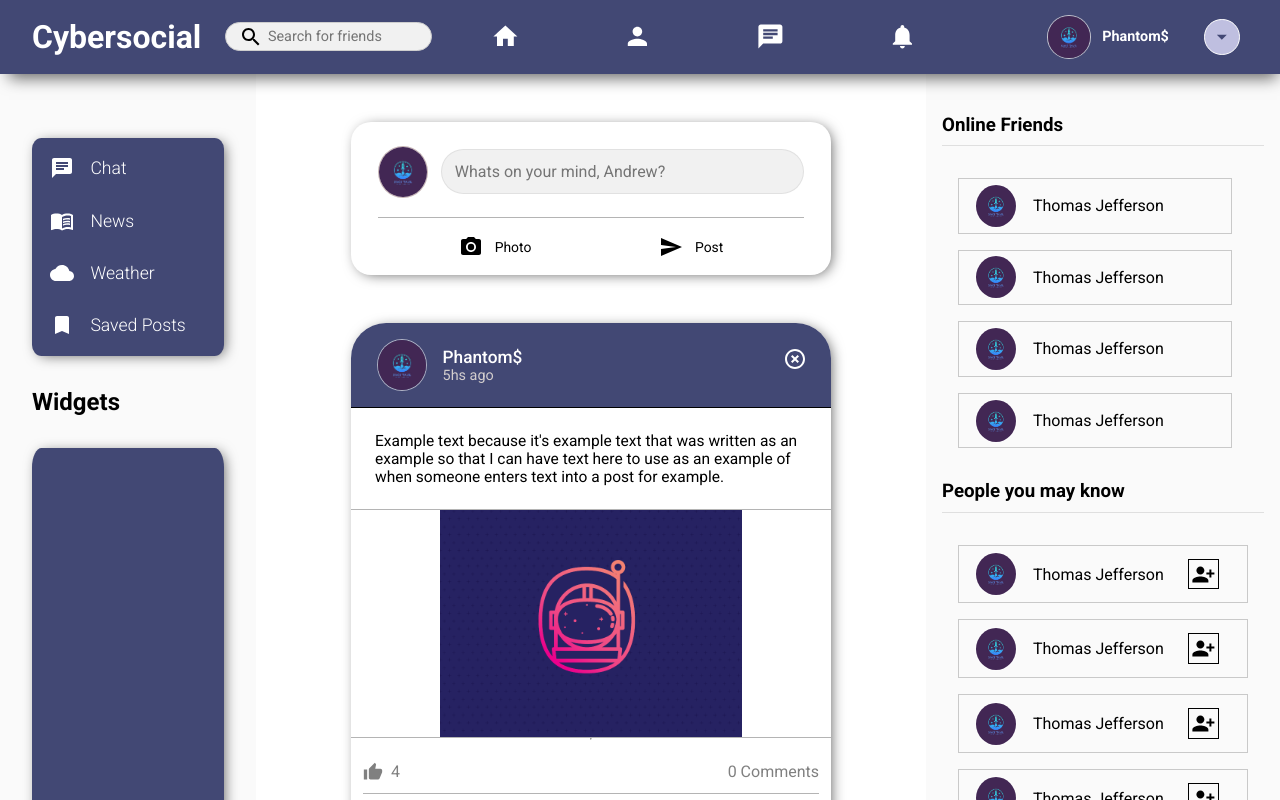
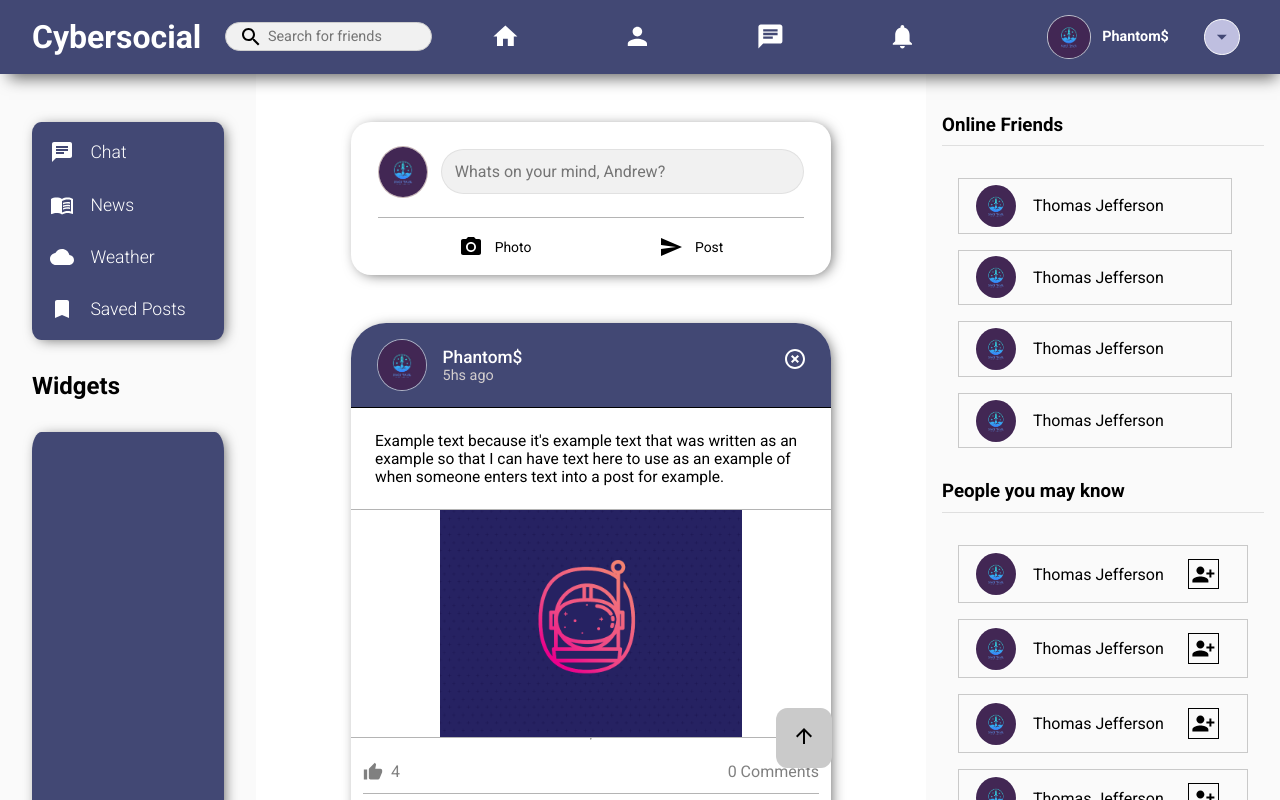
Before and after one commit to AndrewJustinW/Cyber-Social, a React (Create React App) app in the folder client/: page / in a window 1280 px wide. Shown: the top 800 px of the page. Built offline with nearby package versions, Linux system fonts and the light colour scheme; a web font is replaced by a local one.

Commit message:
Added scroll to top button on feed component

```diff
--- a/client/src/components/Feed.js
+++ b/client/src/components/Feed.js
@@ -1,4 +1,5 @@
 import React from 'react'
+import ArrowUpward from '@mui/icons-material/ArrowUpward';
 import CreatePost from './CreatePost'
 import Post from './Post'
 
@@ -6,12 +7,25 @@ const Feed = () => {
     return (
         <div className="feed-wrapper">
 
+            <div className="pageup-button" onClick={() => {
+                window.scrollTo({
+                    top: 0,
+                    behavior: "smooth"
+                });
+            }}>
+
+                <ArrowUpward />
+
+            </div>
+
             <CreatePost className="feed-item" />
             <Post />
             <Post />
             <Post />
             <Post />
 
+
+
         </div>
     )
 }
--- a/client/src/styles/_feed.scss
+++ b/client/src/styles/_feed.scss
@@ -4,6 +4,16 @@
     flex-direction: column;
     align-items: center;
     padding: 2em 0;
+    position: relative;
 
+    .pageup-button {
+        position: fixed;
+        bottom: 2em;
+        right: 28em;
+        background-color: rgb(202, 202, 202);
+        padding: 1em;
+        border-radius: 20%;
+        cursor: pointer;
 
+    }
 }
--- a/client/src/styles/_leftbar.scss
+++ b/client/src/styles/_leftbar.scss
@@ -1,5 +1,5 @@
 .leftbar-wrapper {
-    padding: 2em;
+    padding: 1em 2em;
     height: 90%;
 
     .leftbar-top {
--- a/client/src/styles/_nav.scss
+++ b/client/src/styles/_nav.scss
@@ -145,12 +145,12 @@
                 display: none;
                 flex-direction: column;
                 background-color: var(--primary-color);
-                border-radius: 8%;
+                border-radius: 3%;
                 z-index: 10;
                 padding: 0;
                 width: 12em;
-                right: 2em;
-                top: 4.5em;
+                // right: 1em;
+                top: 4.1em;
 
                 hr {
                     border: solid grey 1px;
```
